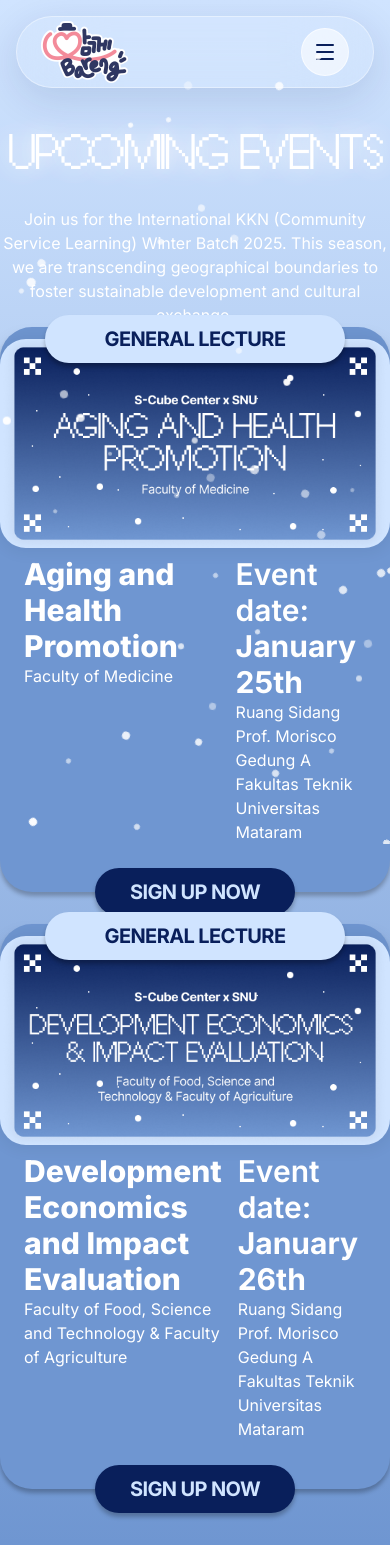
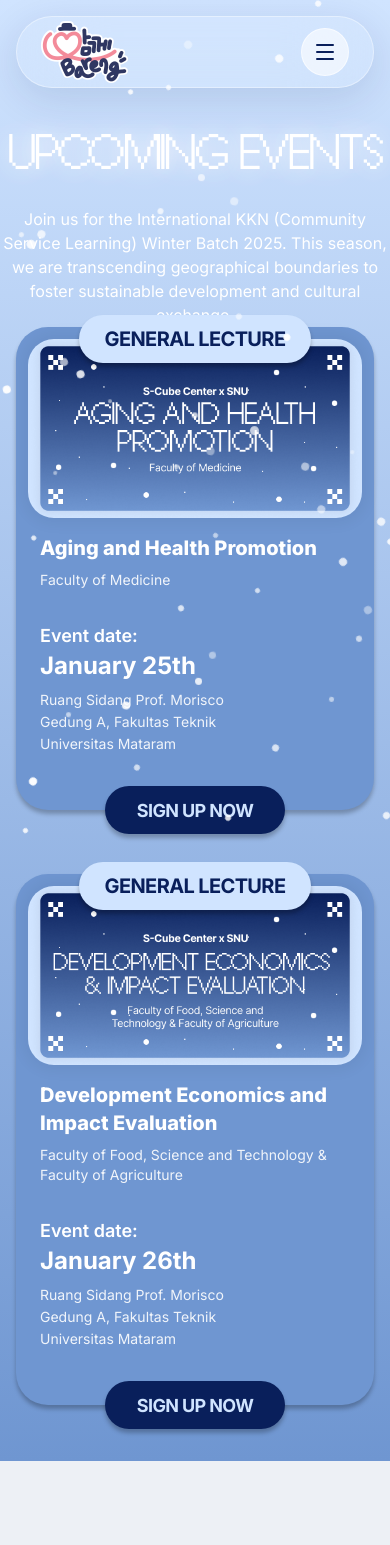
Before and after one commit to HazimMaulana/hamkkebareng, a Next.js app: page /our-events in a window 390 px wide. After the commit the page ends 1461 px from the top, so only its background shows below. Built offline with nearby package versions, Linux system fonts and the light colour scheme.

Commit message:
responsiveness

```diff
--- a/src/app/our-events/page.jsx
+++ b/src/app/our-events/page.jsx
@@ -73,7 +73,7 @@ function EventsCard({
 
       <button
         type="button"
-        className="bg-[#d0e4ff] w-full max-w-[550px] max-h-[295px] aspect-[550/295] rounded-[26px] shadow-[0px_0px_15px_5px_rgba(0,0,0,0.05)] overflow-hidden cursor-pointer"
+        className="bg-[#d0e4ff] w-full max-w-[550px] aspect-[550/295] rounded-[26px] shadow-[0px_0px_15px_5px_rgba(0,0,0,0.05)] overflow-hidden cursor-pointer"
       >
         <img
           src={imageSrc}
@@ -141,35 +141,36 @@ export default function ContactPage() {
             <p className="text-white text-center pt-6">Join us for the International KKN (Community Service Learning) Winter Batch 2025. This season, we are transcending geographical boundaries to foster sustainable development and cultural exchange.</p>
         </div>
 
-        <div className="flex flex-col space-y-8 lg:space-y-0 lg:flex-row w-full space-x-12 justify-center lg:pt-8 ">
+        <div className="flex flex-col space-y-16 lg:space-y-0 lg:flex-row w-full lg:space-x-12 justify-center lg:pt-8 px-4 items-center align-middle">
         <div className="flex flex-col w-full justify-center max-w-[570px]">
-          <div className="flex flex-col w-full bg-[#6F96D1] rounded-4xl shadow-[0px_4px_4px_rgba(0,0,0,0.25)]">
+          <div className="flex flex-col w-full bg-[#6F96D1] rounded-[32px] shadow-[0px_4px_4px_rgba(0,0,0,0.25)]">
           <EventsCard
             title="GENERAL LECTURE"
             imageSrc="/assets/health.png"
-            titleClassName="w-[300px]"
-            titleTextClassName="lg:text-[22px]"
-            className="-mt-3"
+            titleClassName="w-[200px] sm:w-[300px]"
+            titleTextClassName="text-[16px] lg:text-[22px]"
+            className="-mt-3 px-3"
           />
 
-          <div className="flex flex-row justify-between pt-2 gap-4 wfull px-6 pb-6">
-            <div className="flex flex-col w-3/5 text-white">
-              <h1 className=" text-3xl font-extrabold">Aging and Health Promotion</h1>
-              <p>Faculty of Medicine</p>
+          <div className="flex flex-col md:flex-row justify-between pt-4 gap-4 w-full px-6 pb-8">
+            <div className="flex flex-col md:w-3/5 text-white">
+              <h1 className="text-xl md:text-2xl lg:text-3xl font-extrabold mb-2">Aging and Health Promotion</h1>
+              <p className="text-sm md:text-base opacity-90">Faculty of Medicine</p>
             </div>
-            <div className="flex flex-col w-2/5 text-white">
-              <h1 className=" text-3xl font-semibold">Event date:</h1>
-              <h1 className=" text-3xl font-bold">January 25th</h1>
-              <p>Ruang Sidang Prof. Morisco</p>
-              <p>Gedung A</p>
-              <p>Fakultas Teknik</p>
-              <p>Universitas Mataram</p>
+            <div className="flex flex-col md:w-2/5 text-white mt-4 md:mt-0">
+              <p className="text-lg font-semibold">Event date:</p>
+              <h2 className="text-2xl font-bold mb-2">January 25th</h2>
+              <div className="text-sm opacity-90 space-y-0.5">
+                <p>Ruang Sidang Prof. Morisco</p>
+                <p>Gedung A, Fakultas Teknik</p>
+                <p>Universitas Mataram</p>
+              </div>
             </div>
           </div>
 
           <Link href="/our-events/aging-and-health-promotion" className="-mb-6 relative z-10 self-center">
-            <button className="bg-[#091F5B] w-[200px] h-[48px] rounded-[42px] shadow-[0px_4px_4px_rgba(0,0,0,0.25)] flex items-center justify-center cursor-pointer hover:bg-[#091f5b]/90 transition-colors">
-              <p className="font-['Inter'] font-bold text-[#D0E4FF] text-[20px] lg:text-[22px] tracking-[-0.625px] text-center uppercase">
+            <button className="bg-[#091F5B] w-[180px] sm:w-[200px] h-[48px] rounded-[42px] shadow-[0px_4px_4px_rgba(0,0,0,0.25)] flex items-center justify-center cursor-pointer hover:bg-[#091f5b]/90 transition-colors">
+              <p className="font-['Inter'] font-bold text-[#D0E4FF] text-[18px] sm:text-[20px] lg:text-[22px] tracking-[-0.625px] text-center uppercase">
                 SIGN UP NOW
               </p>
             </button>
@@ -179,33 +180,34 @@ export default function ContactPage() {
 
 
         <div className="flex flex-col w-full justify-center max-w-[570px]">
-          <div className="flex flex-col w-full bg-[#6F96D1] rounded-4xl shadow-[0px_4px_4px_rgba(0,0,0,0.25)]">
+          <div className="flex flex-col w-full bg-[#6F96D1] rounded-[32px] shadow-[0px_4px_4px_rgba(0,0,0,0.25)]">
           <EventsCard
             title="GENERAL LECTURE"
             imageSrc="/assets/economics.png"
-            titleClassName="w-[300px]"
-            titleTextClassName="lg:text-[22px]"
-            className="-mt-3"
+            titleClassName="w-[200px] sm:w-[300px]"
+            titleTextClassName="text-[16px] lg:text-[22px]"
+            className="-mt-3 px-3"
           />
 
-          <div className="flex flex-row justify-between pt-2 gap-4  w-full px-6 pb-6">
-            <div className="flex flex-col w-3/5 text-white">
-              <h1 className=" text-3xl font-extrabold">Development Economics and Impact Evaluation</h1>
-              <p>Faculty of Food, Science and Technology & Faculty of Agriculture</p>
+          <div className="flex flex-col md:flex-row justify-between pt-4 gap-4 w-full px-6 pb-8">
+            <div className="flex flex-col md:w-3/5 text-white">
+              <h1 className="text-xl md:text-2xl lg:text-3xl font-extrabold mb-2">Development Economics and Impact Evaluation</h1>
+              <p className="text-sm md:text-base opacity-90">Faculty of Food, Science and Technology & Faculty of Agriculture</p>
             </div>
-            <div className="flex flex-col w-2/5 text-white">
-              <h1 className=" text-3xl font-semibold">Event date:</h1>
-              <h1 className=" text-3xl font-bold">January 26th</h1>
-              <p>Ruang Sidang Prof. Morisco</p>
-              <p>Gedung A</p>
-              <p>Fakultas Teknik</p>
-              <p>Universitas Mataram</p>
+            <div className="flex flex-col md:w-2/5 text-white mt-4 md:mt-0">
+              <p className="text-lg font-semibold">Event date:</p>
+              <h2 className="text-2xl font-bold mb-2">January 26th</h2>
+              <div className="text-sm opacity-90 space-y-0.5">
+                <p>Ruang Sidang Prof. Morisco</p>
+                <p>Gedung A, Fakultas Teknik</p>
+                <p>Universitas Mataram</p>
+              </div>
             </div>
           </div>
 
           <Link href="/our-events/development-economics-and-impact-evaluation" className="-mb-6 relative z-10 self-center">
-            <button className="bg-[#091F5B] w-[200px] h-[48px] rounded-[42px] shadow-[0px_4px_4px_rgba(0,0,0,0.25)] flex items-center justify-center cursor-pointer hover:bg-[#091f5b]/90 transition-colors">
-              <p className="font-['Inter'] font-bold text-[#D0E4FF] text-[20px] lg:text-[22px] tracking-[-0.625px] text-center uppercase">
+            <button className="bg-[#091F5B] w-[180px] sm:w-[200px] h-[48px] rounded-[42px] shadow-[0px_4px_4px_rgba(0,0,0,0.25)] flex items-center justify-center cursor-pointer hover:bg-[#091f5b]/90 transition-colors">
+              <p className="font-['Inter'] font-bold text-[#D0E4FF] text-[18px] sm:text-[20px] lg:text-[22px] tracking-[-0.625px] text-center uppercase">
                 SIGN UP NOW
               </p>
             </button>
--- a/src/components/KKNHomepage.jsx
+++ b/src/components/KKNHomepage.jsx
@@ -1,4 +1,5 @@
 import React from "react";
+import Link from "next/link";
 import { SnowEffect } from "./SnowEffect";
 import { Navbar } from "./Navbar";
 import svgPaths from "../imports/svg-aryojtau6r";
@@ -334,6 +335,7 @@ export function KKNHomepage() {
                 Hamkke Bareng is a community service team under the collaboration with SNU-SR, organized by six seventh-semester students united by a shared commitment to growth, collaboration, and social impact. Coming from diverse academic backgrounds and areas of expertise, each member contributes unique skills and perspectives that strengthen our collective work. Through teamwork and mutual support, we strive to create meaningful, sustainable contributions to the communities we serve. Hamkke Bareng, Kita Bareng!
               </p>
 
+              <Link href="/our-team">
               <button
                 type="button"
                 className="bg-[#d0e4ff] px-6 py-4 rounded-[31.5px] shadow-[0px_0px_15px_0px_rgba(9,31,91,0.05)] hover:scale-105 transition-transform mt-8"
@@ -342,6 +344,7 @@ export function KKNHomepage() {
                   Get to know us more!
                 </span>
               </button>
+              </Link>
             </div>
 
             {/* Right */}
```
